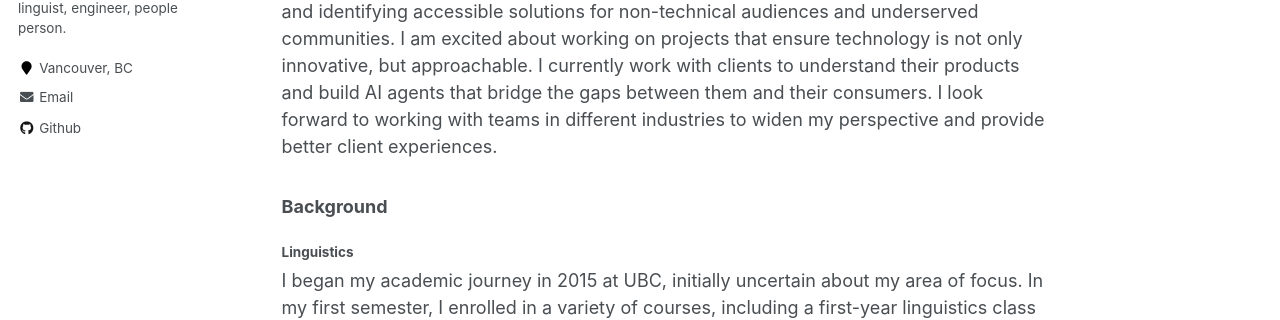
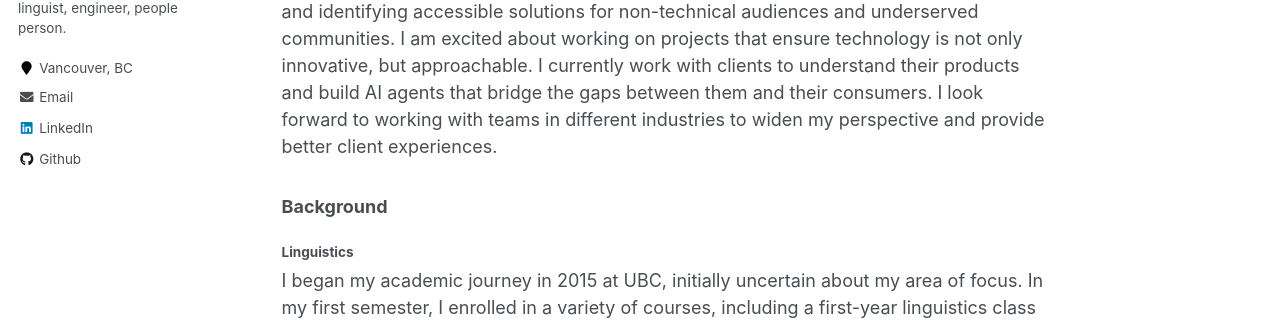
Before and after one commit to acooke82/acooke82.github.io, a Jekyll site: the page built from _pages/about.md, in a window 1280 px wide. Shown: the part 391-711 px from the top of the page. Built offline with Jekyll 4.4.1, drawn with Linux system fonts in a browser that asks for light colours.

Commit message:
Update _config.yml
added linkedin

```diff
--- a/_config.yml
+++ b/_config.yml
@@ -102,7 +102,7 @@ author:
   #instagram        :
   #impactstory      : #"https://profiles.impactstory.org/u/xxxx-xxxx-xxxx-xxxx"
   #lastfm           :
-  #linkedin         : "acooke82"
+  linkedin         : "acooke82"
   #orcid            : "http://orcid.org/yourorcidurl"
   #pinterest        :
   #soundcloud       :
```
